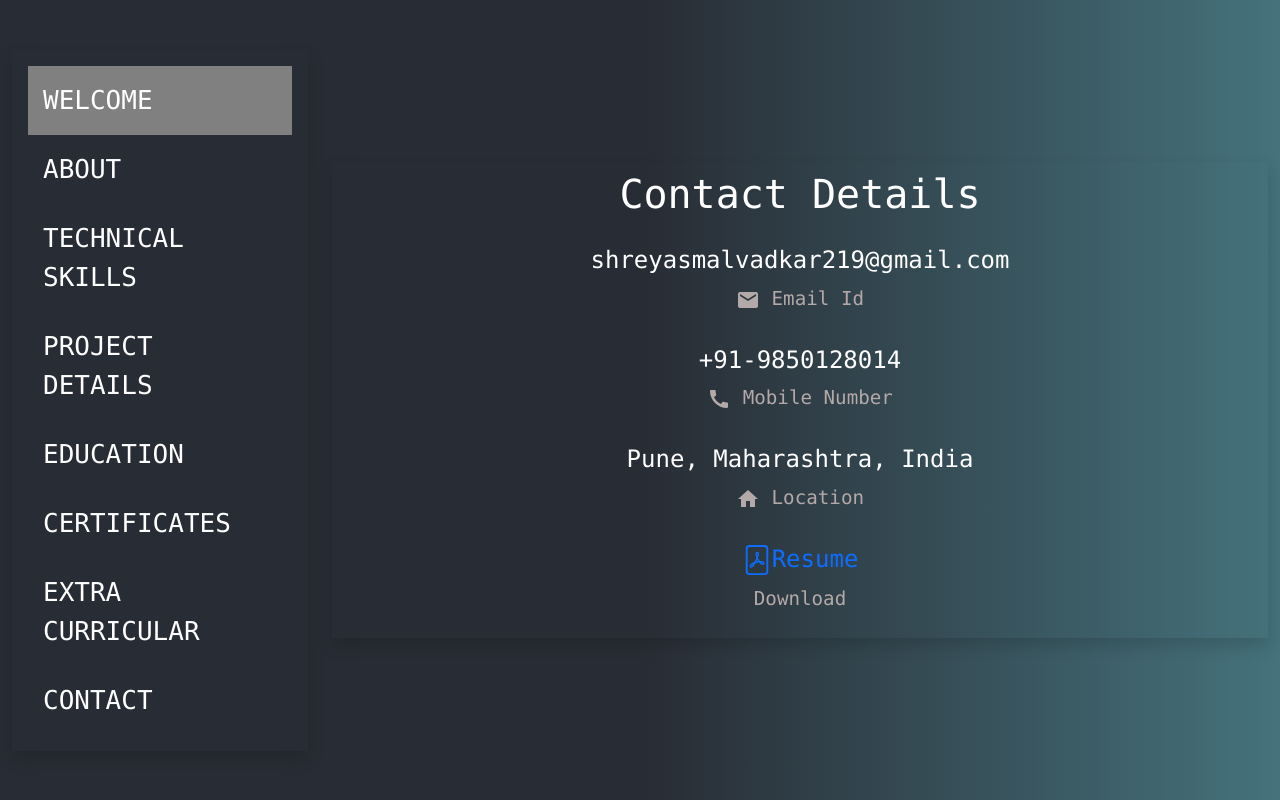
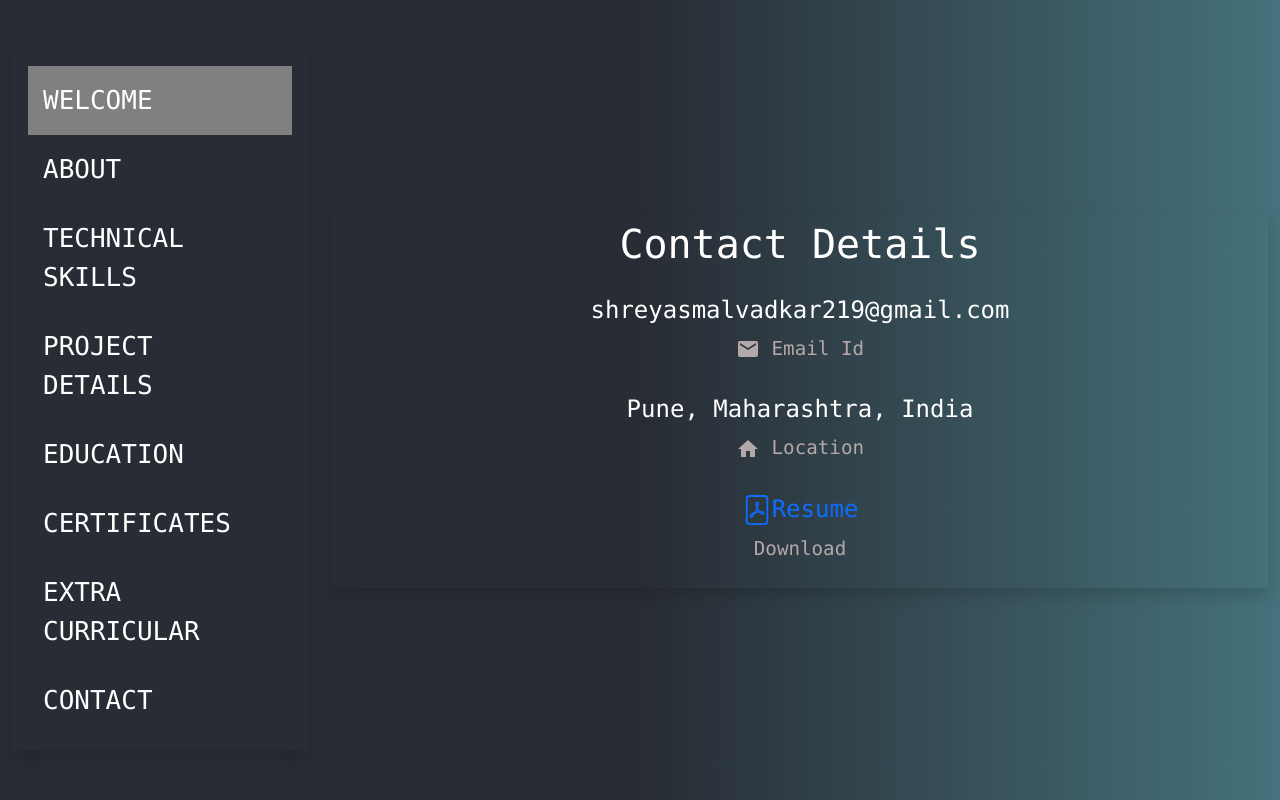
Before and after one commit to ShreyasMalvadkar/portfolio, a React (Create React App) app: page /contact in a window 1280 px wide. Built offline with nearby package versions, Linux system fonts and the light colour scheme.

Commit message:
Update ContactDetails.jsx

```diff
--- a/src/components/ContactMe/ContactDetails.jsx
+++ b/src/components/ContactMe/ContactDetails.jsx
@@ -16,10 +16,10 @@ const ContactDetails = () => {
           <h2>shreyasmalvadkar219@gmail.com</h2>
           <p><EmailIcon fontSize='medium'/>  Email Id</p>
         </div>
-        <div className="contact-item m-2">
+        {/*<div className="contact-item m-2">
           <h2>+91-9850128014</h2>
           <p><CallIcon fontSize='medium'/> Mobile Number</p>
-        </div>
+        </div>*/}
         <div className="contact-item m-2">
           <h2>Pune, Maharashtra, India</h2>
           <p><HomeIcon fontSize='medium'/> Location</p>
```
